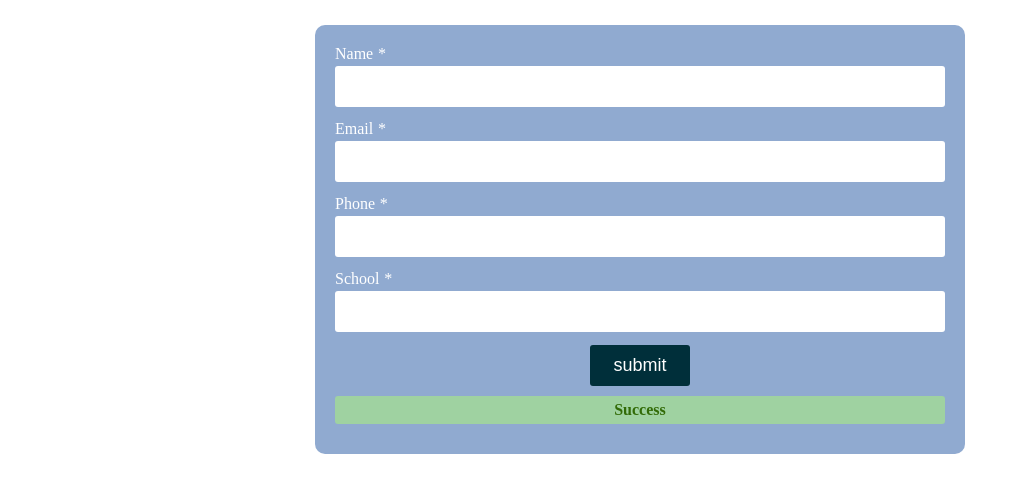
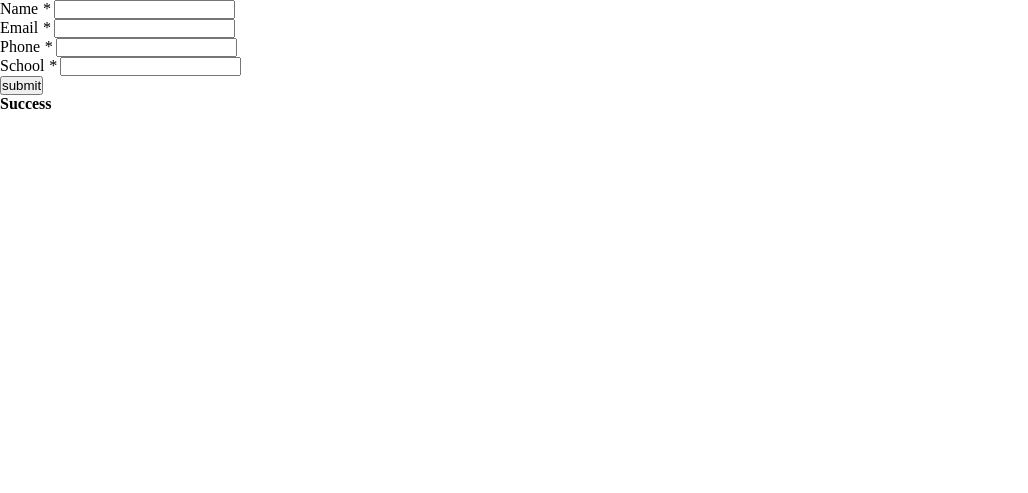
Before and after one commit to YungZxmbie/ticketdome.github.io, a PHP site: page /form.html in a window 1280 px wide. Shown: the top 493 px of the page, without its empty margins (0-1028 px from the left). Run offline with PHP 8.4, Linux system fonts and the light colour scheme.

Commit message:
Update style.css

```diff
--- a/style.css
+++ b/style.css
@@ -12,158 +12,7 @@ body{
     background: white;
 
 }
-.navbar{
-    justify-content: space-evenly;
-    list-style: none;
-    display: flex;
-}
-.navbar a{
-    text-decoration: none;
-    color: rgb(0, 0, 0);
-    color: #000;
-}
-.logo{
-    align-items: center;
-    display: flex;
-    margin-right: 3rem;
-    color: rgb(191, 209, 27);
 
-}
-
-.navbar ul{
-    list-style-type: none;
-    justify-content: center;
-    display: flex;
-    padding-top: 5px;
-}
-.navbar li{
-    margin-right: 1rem;
-    justify-content: center;
-    font-size: 15px;
-}
-.navbar li a:hover{
-    color: blue;
-}
-.profile{
-    display: flex;
-    margin: 1px;
-}
-.profile button{
-    padding: 15px;
-    background: #53a3ff;
-    color: white;
-    font-size: 12px;
-    border: 0;
-    outline: none;
-    cursor: pointer;
-    border-radius: 30px;
-    width: 80px;
-    margin: 10px auto 0;
-    padding: 8px;
-}
-.profile button .profile-1, .profile button .profile-2{
-    margin: 2px;
-}
-.main-content{
-    background: #f5f5f5;
-    display: relative;
-    margin-top: 2rem;
-    flex-direction: column;
-    max-width: 600px;
-    width: 90%;
-    height: 60%;
-    padding: 2vw 4vw;
-    border-radius: 10px;
-    justify-content: center;
-}
-
-.ticket{
-    position: relative;
-    align-items: center;
-    left: 18rem;
-    width: 812px;
-    height: 293px;
-    margin-top: 23px;
-    border-radius: 10px;
-    background: #000;
-    border: 1px solid white;
-
-}
-
-.ticket:hover{
-    backdrop-filter: blue;
-}
-.form-container{
-    width: 100%;
-    max-width: 650px;
-    margin: 0 auto;
-    padding: 20px;
-    border-radius: 10px;
-    color: #fff;
-    background: #90aad0;
-    margin-top: 25px;
-
-}
-.input-row{
-    margin-bottom: 10px;
-}
-.input-row label {
-    display: block;
-    margin-bottom: 3px;
-}
-.input-row input {
-    width: 100%;
-    padding: 10px;
-    border: 0;
-    border-radius: 3px;
-    outline: 0;
-    margin-bottom: 3px;
-    font-size: 18px;
-    font-family: Arial, Helvetica, sans-serif;
-}
-.input-row input[type="submit"] {
-    width: 100px;
-    display: block;
-    margin: 0 auto;
-    text-align: center;
-    color: #fff;
-    cursor: pointer;
-    background: #002f3a;
-}
-.success{
-    background: #9fd2a1;
-    padding: 5px 10px;
-    text-align: center;
-    color: #326b07;
-    border-radius: 3px;
-    font-synthesis: 14px;
-    margin-top: 10px;
-}
-.card{
-    color: white;
-    display: flex;
-    align-items: center;
-    justify-content: center;
-    padding: 12px;
-    flex-direction: column;
-
-}
-.btn{
-    padding: 15px;
-    background: #53a3ff;
-    color: white;
-    font-size: 12px;
-    border: 0;
-    outline: none;
-    cursor: pointer;
-    border-radius: 20px;
-    width: 80px;
-    margin: 10px auto 0;
-    padding: 8px;
-    justify-content: baseline;
-    align-items: baseline;
-    top: 900px;
-}
 
 .container{
     width: 100vw;
```
